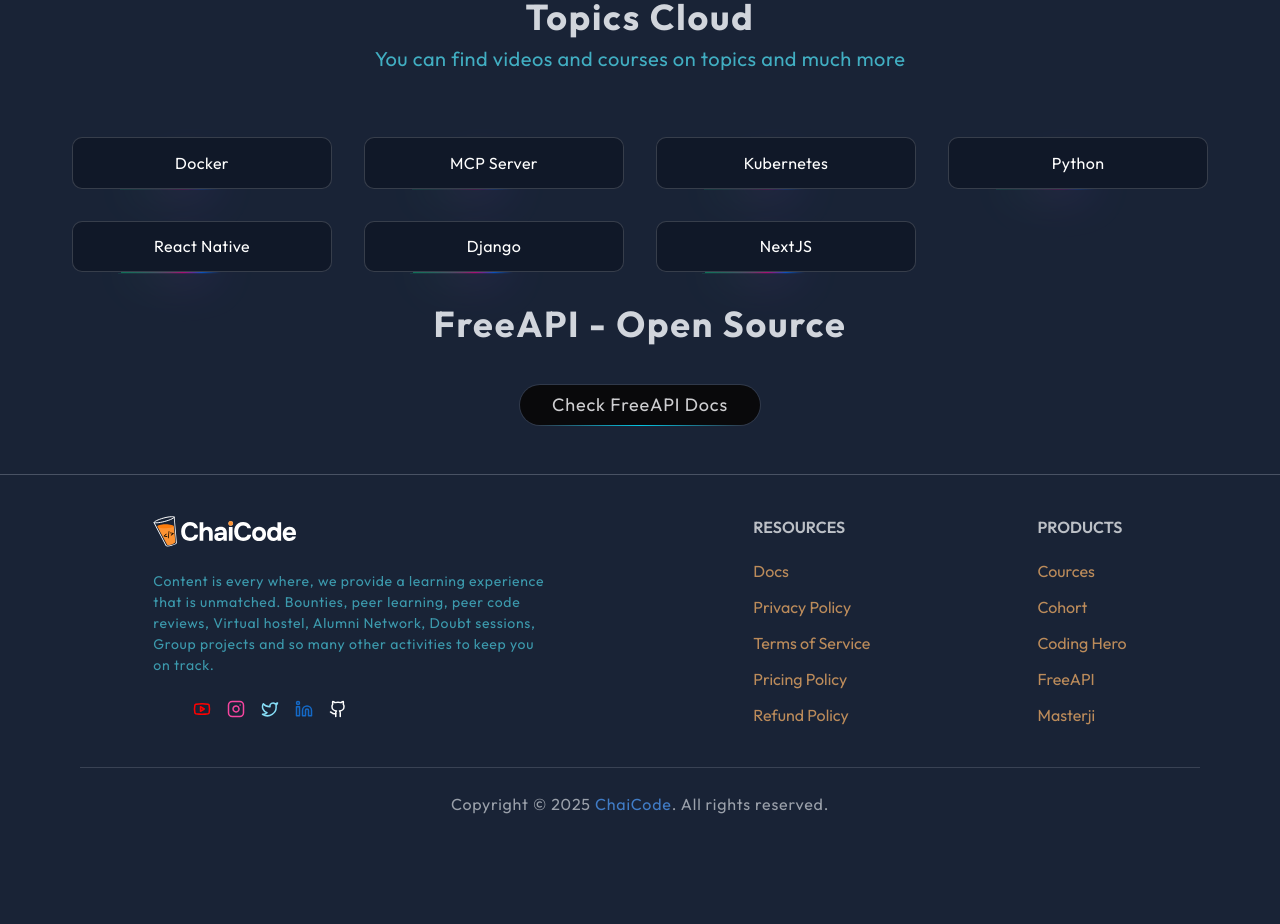
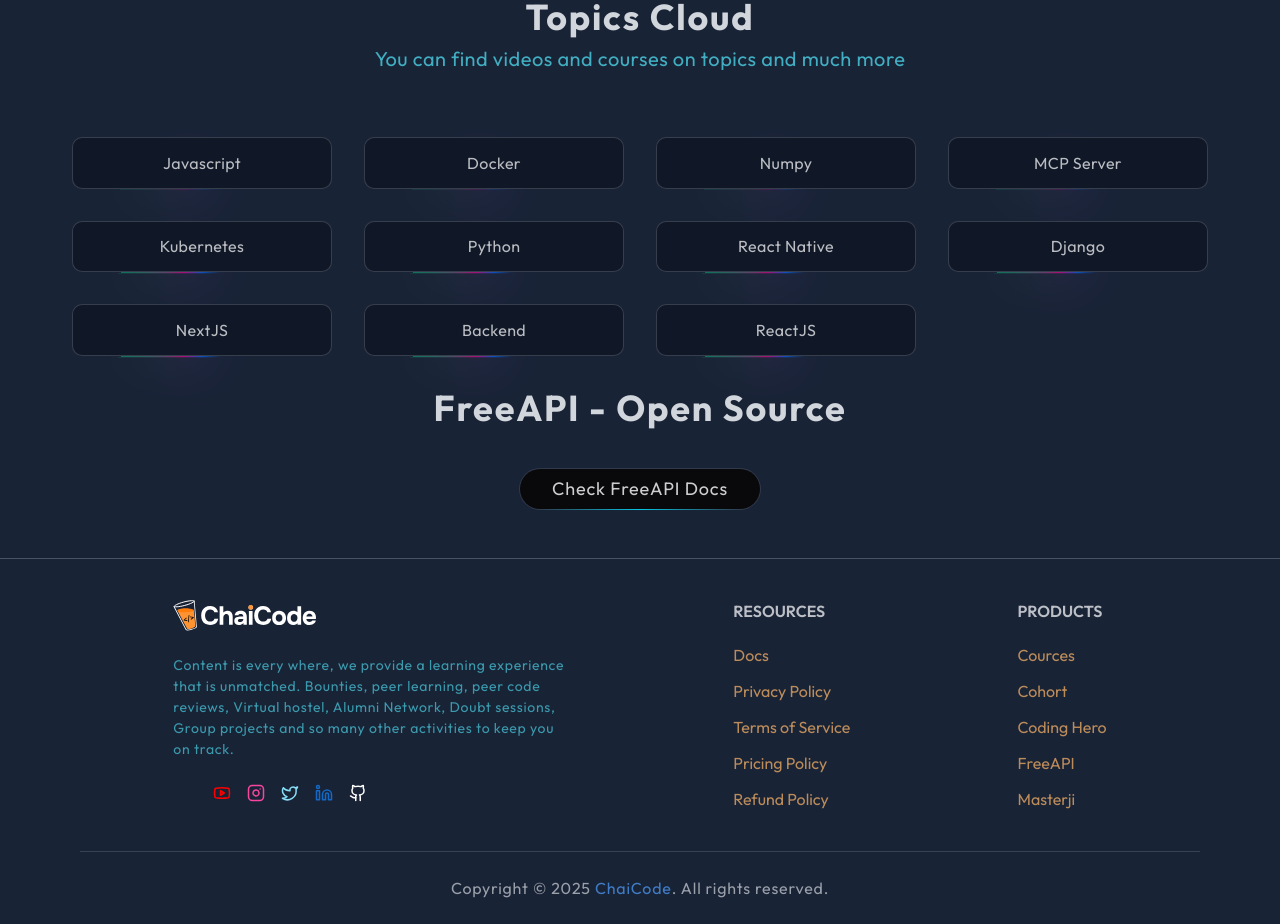
Before and after one commit to chandanprogrammer/chaicode.com, a React (Vite) app in the folder frontend/: page / in a window 1280 px wide. Shown: the part 5260-6184 px from the top of the page. Before the commit the page ends 6100 px from the top, so only its background shows below. Built offline with nearby package versions, Linux system fonts and the light colour scheme.

Commit message:
more topics button add

```diff
--- a/frontend/src/assets/css/button.css
+++ b/frontend/src/assets/css/button.css
@@ -6,6 +6,7 @@
 .button-border-animate {
   padding: 0.8em 3em;
   background: #101828;
+  color: #ffffffb7;
   text-align: center;
   border-radius: 10px;
   border: 1px solid rgba(249, 249, 249, 0.17);
@@ -14,7 +15,7 @@
 }
 .button-border-animate:hover{
 background-color: #173247;
-color: #988e35;
+color: #ffffff;
 transition: all 0.3s linear;
 }
 .button-border-animate::after,
--- a/frontend/src/components/Footer.jsx
+++ b/frontend/src/components/Footer.jsx
@@ -5,7 +5,7 @@
 const Footer = () => {
   return (
     <footer class="px-6 md:px-16 lg:px-16 xl:px-20 2xl:px-55 w-full mt-12 border-t border-gray-500/60 ">
-      <div class="flex flex-col md:flex-row items-start justify-center gap-10 py-10 border-b border-gray-500/40">
+      <div class="flex flex-col md:flex-row items-start justify-center py-10 border-b border-gray-500/40">
         <div class="max-w-100 lg:mr-40">
           <Link to="/">
             <img
@@ -55,7 +55,7 @@
           </div>
         </div>
 
-        <div class="w-1/3 flex flex-wrap md:flex-nowrap justify-between">
+        <div class="w-1/3 flex flex-nowrap justify-between ">
           <div>
             <h2 class="font-semibold text-gray-200/80 mb-5">RESOURCES</h2>
             <ul class="text-[16px] text-orange-300/70 space-y-3 list-none">
--- a/frontend/src/components/KeyBenefits.jsx
+++ b/frontend/src/components/KeyBenefits.jsx
@@ -95,8 +95,8 @@
           </div>
         ))}
       </div>
-      <div className="flex flex-col lg:flex-row gap-5 lg:gap-2 mt-8 md:mt-0 md:p-6 rounded">
-        <div className="lg:w-[50%] bg-gray-700 h-[280px] rounded-lg p-6 grid grid-cols-7 gap-2">
+      <div className="flex flex-col lg:flex-row gap-5 lg:gap-2 mt-8 md:mt-0 md:p-6 rounded ">
+        <div className="lg:w-[50%] bg-gray-900/80 h-[280px] rounded-lg p-6 grid grid-cols-7 gap-2 border-1 border-gray-100/20">
           {imageNetworkUrl.map((link, index) => (
             <div
               key={index}
@@ -108,7 +108,7 @@
             </div>
           ))}
         </div>
-        <div className="lg:w-[50%] flex  flex-col items-center justify-center text-center">
+        <div className="lg:w-[50%] flex  flex-col items-center justify-center text-center ">
           <h2 className="text-[25px] lg:text-[30px] font-bold tracking-wide text-orange-400/60 mb-4">
             Alumni Network and Job Listings
           </h2>
--- a/frontend/src/components/Topics.jsx
+++ b/frontend/src/components/Topics.jsx
@@ -11,26 +11,38 @@
         text="You can find videos and courses on topics and much more"
       />
       <div className="grid grid-cols-1 md:grid-cols-2 lg:grid-cols-4 w-full mt-8 gap-8 tracking-wide">
+        <Link to="https://www.youtube.com/watch?v=Hr5iLG7sUa0&list=PLu71SKxNbfoBuX3f4EOACle2y-tRC5Q37&pp=0gcJCV8EOCosWNin">
+          <div className="button-border-animate">Javascript</div>
+        </Link>
         <Link to="">
           <div className="button-border-animate">Docker</div>
         </Link>
-        <Link to="">
+        <Link to="https://www.youtube.com/watch?v=x7ULDYs4X84&list=PLu71SKxNbfoDzco7QLan_WqsRKndIycxH">
+          <div className="button-border-animate">Numpy</div>
+        </Link>
+        <Link to="https://www.youtube.com/watch?v=dZyQNy3-HjU">
           <div className="button-border-animate">MCP Server</div>
         </Link>
         <Link to="">
           <div className="button-border-animate">Kubernetes</div>
         </Link>
-        <Link to="">
+        <Link to="https://www.youtube.com/watch?v=Ca5DLSDfPec&list=PLu71SKxNbfoBsMugTFALhdLlZ5VOqCg2s">
           <div className="button-border-animate">Python</div>
         </Link>
-        <Link to="">
+        <Link to="https://www.youtube.com/watch?v=UwFFsS33xG8&list=PLu71SKxNbfoAKL_sTfg5CgCxlrpH5b2jS">
           <div className="button-border-animate">React Native</div>
         </Link>
-        <Link to="">
+        <Link to="https://www.youtube.com/watch?v=j6szNSzw4BU&list=PLu71SKxNbfoDOf-6vAcKmazT92uLnWAgy">
           <div className="button-border-animate">Django</div>
         </Link>
-        <Link to="">
+        <Link to="https://www.youtube.com/watch?v=G9VbtcsPKT0&list=PLu71SKxNbfoBwut0coTT46oHz8q6xl2tO">
           <div className="button-border-animate">NextJS</div>
+        </Link>
+        <Link to="https://www.youtube.com/watch?v=EH3vGeqeIAo&list=PLu71SKxNbfoBGh_8p_NS-ZAh6v7HhYqHW&pp=0gcJCV8EOCosWNin">
+          <div className="button-border-animate">Backend</div>
+        </Link>
+        <Link to="https://www.youtube.com/watch?v=vz1RlUyrc3w&list=PLu71SKxNbfoDqgPchmvIsL4hTnJIrtige">
+          <div className="button-border-animate">ReactJS</div>
         </Link>
       </div>
     </div>
```
